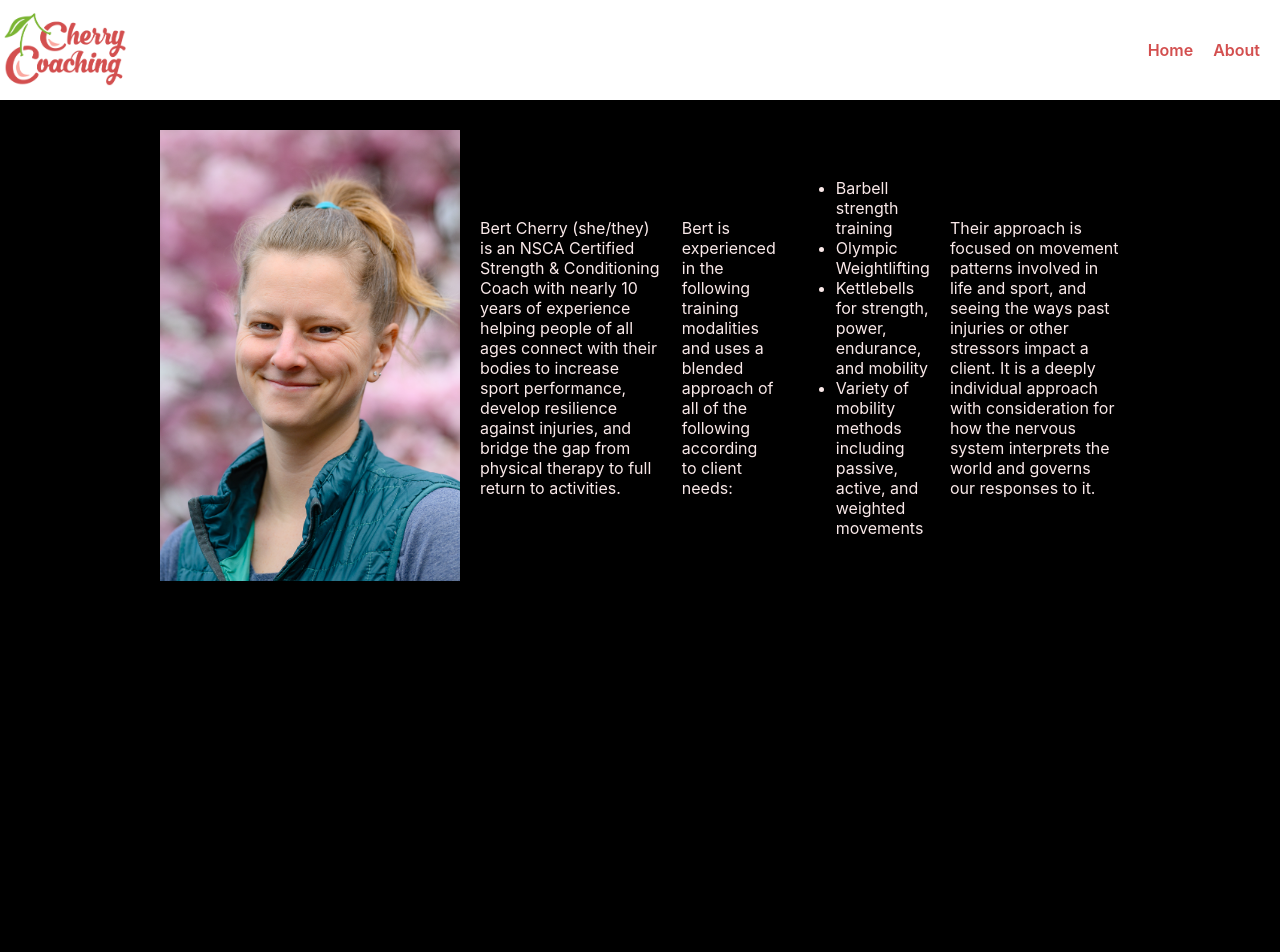
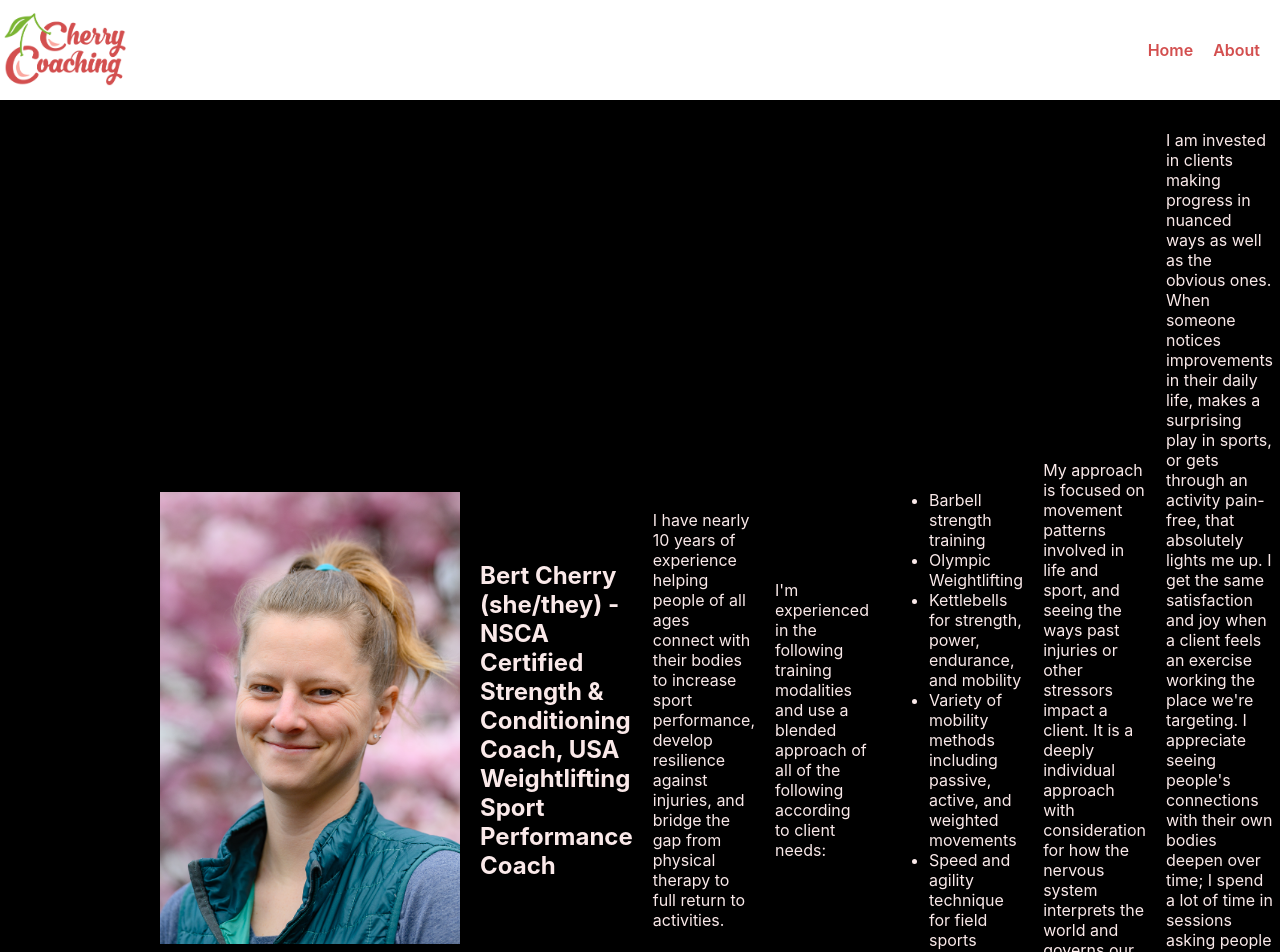
Before and after one commit to bertcherry/cherry-coaching, a React (Create React App) app: page /about in a window 1280 px wide. Shown: the top 952 px of the page. Before the commit the page ends 800 px from the top, so only its background shows below. Built offline with nearby package versions, Linux system fonts and the light colour scheme.

Commit message:
update About

```diff
--- a/src/components/About/About.jsx
+++ b/src/components/About/About.jsx
@@ -8,15 +8,18 @@ const Home = () => {
                 <div className={styles.imgContainer}>
                     <img src={headshot} alt='Bert, a white femme presenting person, stands in front of a blooming cherry tree.'/>
                 </div>
-                <div>Bert Cherry (she/they) is an NSCA Certified Strength & Conditioning Coach with nearly 10 years of experience helping people of all ages connect with their bodies to increase sport performance, develop resilience against injuries, and bridge the gap from physical therapy to full return to activities.</div>
-                <div>Bert is experienced in the following training modalities and uses a blended approach of all of the following according to client needs:</div>
+                <h2>Bert Cherry (she/they) - NSCA Certified Strength & Conditioning Coach, USA Weightlifting Sport Performance Coach</h2>
+                <div>I have nearly 10 years of experience helping people of all ages connect with their bodies to increase sport performance, develop resilience against injuries, and bridge the gap from physical therapy to full return to activities.</div>
+                <div>I'm experienced in the following training modalities and use a blended approach of all of the following according to client needs:</div>
                 <ul>
                     <li>Barbell strength training</li>
                     <li>Olympic Weightlifting</li>
                     <li>Kettlebells for strength, power, endurance, and mobility</li>
                     <li>Variety of mobility methods including passive, active, and weighted movements</li>
+                    <li>Speed and agility technique for field sports</li>
                 </ul>
-                <div>Their approach is focused on movement patterns involved in life and sport, and seeing the ways past injuries or other stressors impact a client. It is a deeply individual approach with consideration for how the nervous system interprets the world and governs our responses to it.</div>
+                <div>My approach is focused on movement patterns involved in life and sport, and seeing the ways past injuries or other stressors impact a client. It is a deeply individual approach with consideration for how the nervous system interprets the world and governs our responses.</div>
+                <div>I am invested in clients making progress in nuanced ways as well as the obvious ones. When someone notices improvements in their daily life, makes a surprising play in sports, or gets through an activity pain-free, that absolutely lights me up. I get the same satisfaction and joy when a client feels an exercise working the place we're targeting. I appreciate seeing people's connections with their own bodies deepen over time; I spend a lot of time in sessions asking people to tune into their experience and really feel what's happening. If that sounds like the kind of relationship with yourself you want to build, this would be a worthwhile coaching relationship, as well!</div>
             </div>
         </>
     )
```
